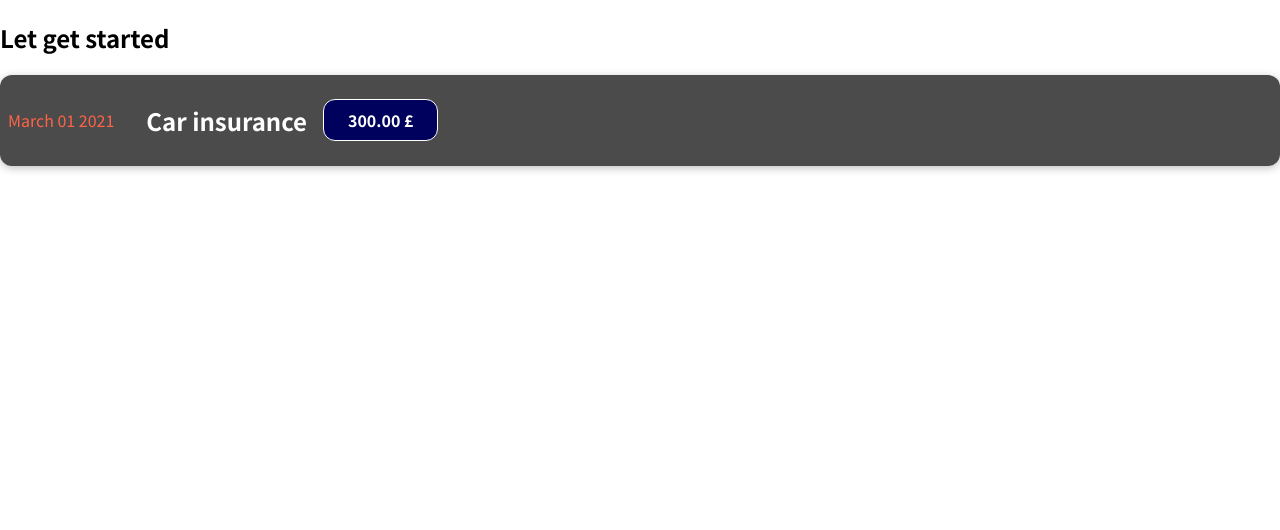
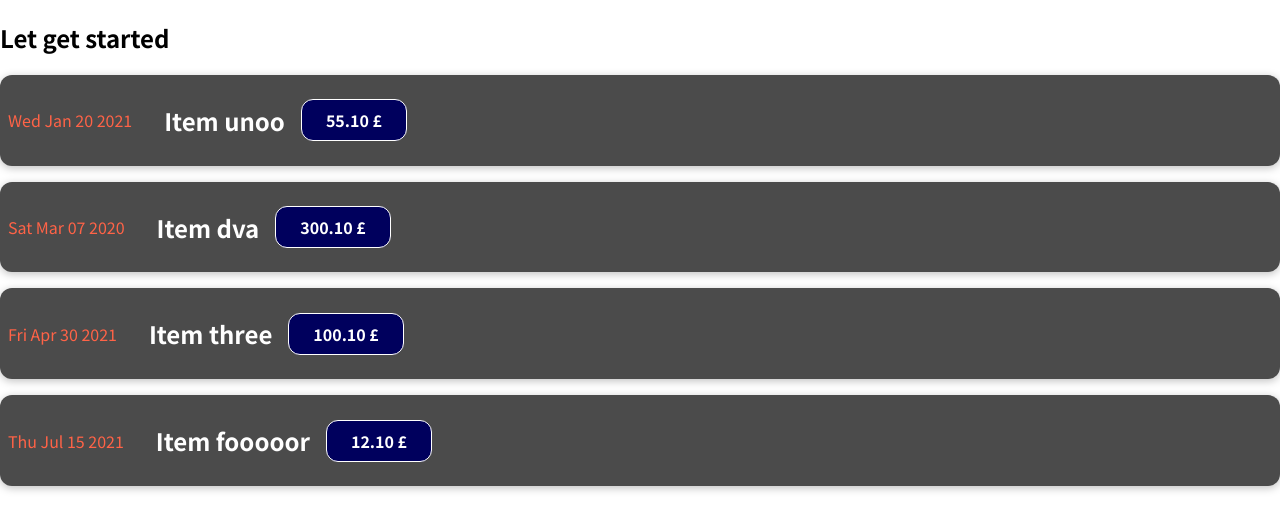
Before and after one commit to TomC13K/react-expense-tracker, a React (Create React App) app: page / in a window 1280 px wide. Shown: the top 530 px of the page. Built offline with nearby package versions, Linux system fonts and the light colour scheme.

Commit message:
using props to pass values

```diff
--- a/src/App.js
+++ b/src/App.js
@@ -1,10 +1,57 @@
 import ExpenseItem from "./components/ExpenseItem";
 
 function App() {
+  const expenses = [
+    {
+      id: "el1",
+      title: "Item unoo",
+      amount: "55.10",
+      date: new Date(2020, 12, 20),
+    },
+    {
+      id: "el2",
+      title: "Item dva",
+      amount: "300.10",
+      date: new Date(2020, 2, 7),
+    },
+    {
+      id: "el3",
+      title: "Item three",
+      amount: "100.10",
+      date: new Date(2021, 3, 30),
+    },
+    {
+      id: "el4",
+      title: "Item fooooor",
+      amount: "12.10",
+      date: new Date(2021, 6, 15),
+    },
+  ];
+
   return (
     <div>
       <h2>Let get started </h2>
-      <ExpenseItem></ExpenseItem>
+      <ExpenseItem
+        title={expenses[0].title}
+        amount={expenses[0].amount}
+        date={expenses[0].date}
+      ></ExpenseItem>
+       <ExpenseItem
+        title={expenses[1].title}
+        amount={expenses[1].amount}
+        date={expenses[1].date}
+      ></ExpenseItem>
+       <ExpenseItem
+        title={expenses[2].title}
+        amount={expenses[2].amount}
+        date={expenses[2].date}
+      ></ExpenseItem>
+       <ExpenseItem
+        title={expenses[3].title}
+        amount={expenses[3].amount}
+        date={expenses[3].date}
+      ></ExpenseItem>
+
     </div>
   );
 }
--- a/src/components/ExpenseItem.js
+++ b/src/components/ExpenseItem.js
@@ -1,12 +1,13 @@
 import './ExpenseItem.css';
 
-function ExpenseItem () {
+function ExpenseItem (props) {
+
     return (
         <div className="expense-item">
-            <div>March 01 2021</div>
+            <div>{props.date.toDateString()}</div>
             <div className="expense-item__description">
-                <h2>Car insurance</h2>
-                <div className="expense-item__price">300.00 £</div>
+                <h2>{props.title}</h2>
+                <div className="expense-item__price">{props.amount} £</div>
             </div>
         </div>
     );
```
